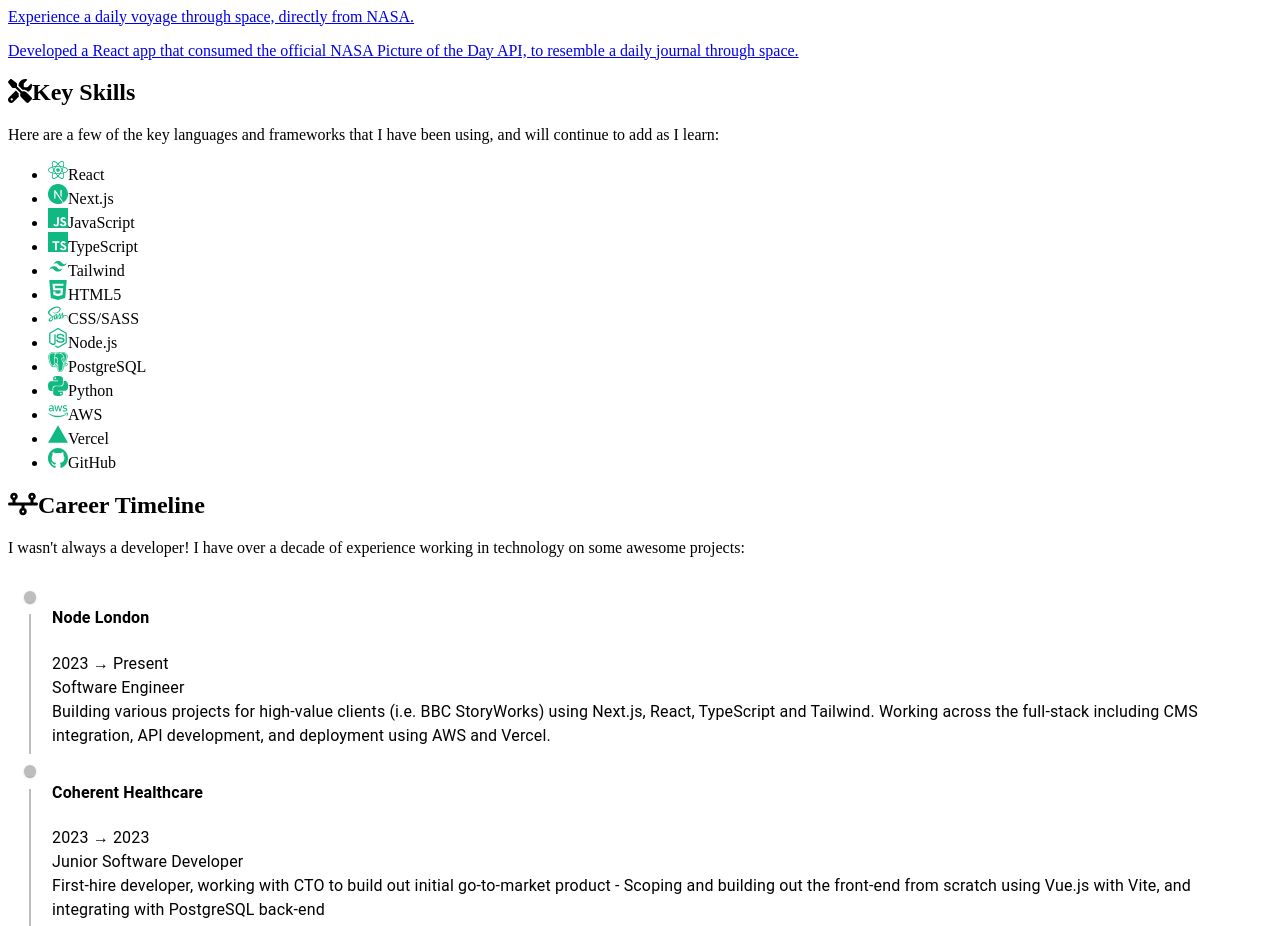
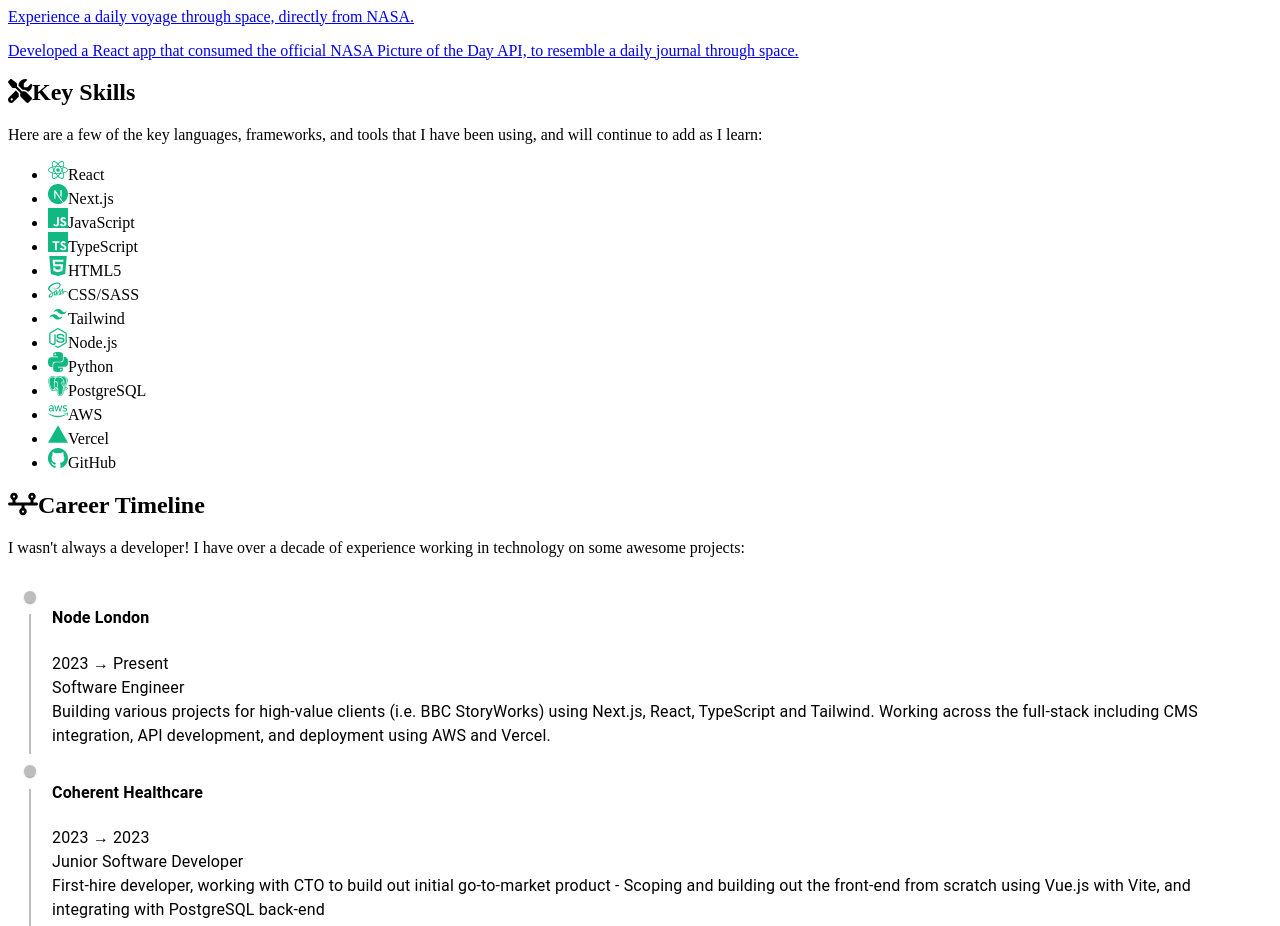
Before and after one commit to james-gulland/portfolio, a React (Create React App) app in the folder client/: page / in a window 1280 px wide. Shown: the part 5540-6466 px from the top of the page. Built offline with nearby package versions, Linux system fonts and the light colour scheme; the HTML template or start-up script is replaced by a standard one.

Commit message:
minor copy amends and pill positioning changes

```diff
--- a/client/src/components/Home.js
+++ b/client/src/components/Home.js
@@ -91,7 +91,7 @@ const Home = () => {
         <section>
           <div id="title-container">
             <h2><FontAwesomeIcon className="icon" icon={faScrewdriverWrench} />Key Skills</h2>
-            <p className="para">Here are a few of the key languages and frameworks that I have been using, and will continue to add as I learn:</p>
+            <p className="para">Here are a few of the key languages, frameworks, and tools that I have been using, and will continue to add as I learn:</p>
           </div>
           <SkillPill selectedSkills={'all'} />
         </section>
--- a/client/src/components/SkillPill.js
+++ b/client/src/components/SkillPill.js
@@ -17,12 +17,12 @@ const skills = [
   { name: 'Next.js', icon: nextjs },
   { name: 'JavaScript', icon: javacript },
   { name: 'TypeScript', icon: typescript },
-  { name: 'Tailwind', icon: tailwind },
   { name: 'HTML5', icon: html5 },
   { name: 'CSS/SASS', icon: sass },
+  { name: 'Tailwind', icon: tailwind },
   { name: 'Node.js', icon: nodejs },
+  { name: 'Python', icon: python },
   { name: 'PostgreSQL', icon: postgresql },
-  { name: 'Python', icon: python },
   { name: 'AWS', icon: aws },
   { name: 'Vercel', icon: vercel },
   { name: 'GitHub', icon: github }
```
